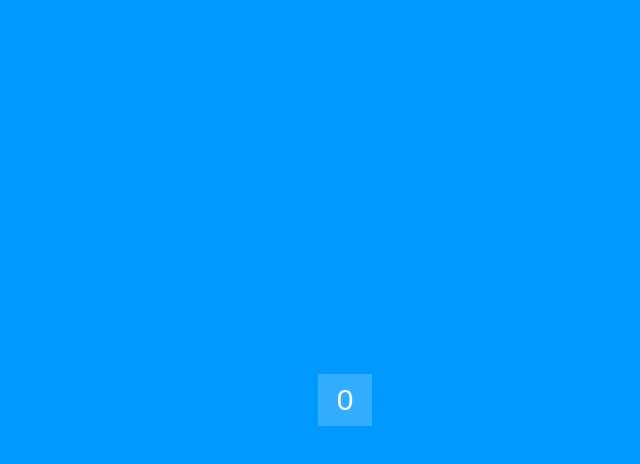
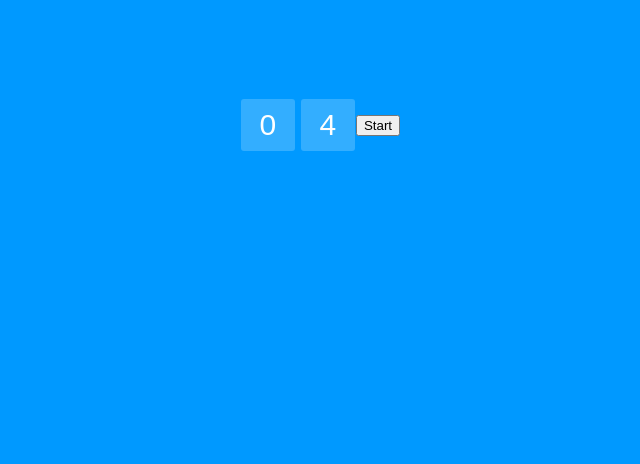
Before and after one commit to thewalczi/count-down, a React app: page / in a window 1280 px wide. Shown: the whole page, without its empty margins (322-962 px from the left). Built offline with nearby package versions, Linux system fonts and the light colour scheme.

Commit message:
programmed counter

```diff
--- /dev/null
+++ b/src/components/ActionButton.js
@@ -0,0 +1,12 @@
+import React from "react";
+
+class ActionButton extends React.Component {
+
+    render() {
+        return (
+            <button onClick={this.props.startCount}>Start</button>
+        )
+    }
+}
+
+export default ActionButton;
--- a/src/components/Counter.js
+++ b/src/components/Counter.js
@@ -1,13 +1,114 @@
 import React from "react";
 import ReactDOM from "react-dom";
 import TimeUnit from "./TimeUnit";
+// import ActionButton from "./ActionButton";
 import style from "../css/style.scss";
 
+// const unitsMap = ['minutes', 'seconds'];
+
+let countDown
+
 class Counter extends React.Component {
+
+    constructor() {
+        super();
+
+        this.state = {
+            seconds: 4,
+            minutes: 0
+        };
+
+        this.handleStartCount = this.handleStartCount.bind(this)
+    }
+
+    handleIncreaseSeconds = () => {
+        this.setState((prevState, props) => ({
+            seconds: ++prevState.seconds
+        }));
+    };
+
+    handleDecreaseSeconds = () => {
+        this.setState((prevState, props) => ({
+            seconds: --prevState.seconds
+        }));
+    };
+
+    handleChangeSeconds = (event) => {
+        this.setState({
+            seconds: this.state.seconds = event.target.value
+        });
+    };
+
+    handleIncreaseMinutes = () => {
+        this.setState((prevState, props) => ({
+            minutes: ++prevState.minutes
+        }));
+    };
+
+    handleDecreaseMinutes = () => {
+        this.setState((prevState, props) => ({
+            minutes: --prevState.minutes
+        }));
+    };
+
+    handleChangeMinutes = (event) => {
+        this.setState({
+            minutes: this.state.minutes = event.target.value
+        });
+    };
+
+
+
+    handleStartCount = () => {
+        countDown = setInterval(function() {
+            if (this.state.minutes >= 0) {
+                this.setState({
+                    seconds: --this.state.seconds
+                });
+
+            }
+        }.bind(this), 1000);
+    }
+
+    componentDidUpdate() {
+
+        if (this.state.seconds < 0 && this.state.minutes >= 0) {
+            this.setState({
+                seconds: 59,
+                minutes: --this.state.minutes
+            });
+        } else if (this.state.seconds > 59) {
+            this.setState({
+                seconds: 0
+            });
+
+        } else if (this.state.minutes == 0 && this.state.seconds <= 0) {
+            clearInterval(countDown);
+            alert('end');
+        }
+    }
+
+
     render() {
+
         return (
             <div className="counter-wrapper">
-            	<TimeUnit />
+
+            <TimeUnit
+            key={1}
+            unit={this.state.minutes}
+            addTime={this.handleIncreaseMinutes}
+            subTime={this.handleDecreaseMinutes}
+            editTime={this.handleChangeMinutes} />
+
+            <TimeUnit
+            key={0}
+            unit={this.state.seconds}
+            addTime={this.handleIncreaseSeconds}
+            subTime={this.handleDecreaseSeconds}
+            editTime={this.handleChangeSeconds} />
+
+            <button onClick={this.handleStartCount}>Start</button>
 
             </div>
         );
--- a/src/components/TimeUnit.js
+++ b/src/components/TimeUnit.js
@@ -2,55 +2,59 @@ import React from "react";
 import ReactDOM from "react-dom";
 import PropTypes from "prop-types";
 
+const BtnContext = React.createContext({});
+const BtnProvider = BtnContext.Provider;
+const BtnConsumer = BtnContext.Consumer;
+
+
 class TimeUnit extends React.Component {
 
-    constructor() {
-        super();
-        this.state = {
-            unit: 0
-        };
+    constructor(props) {
+        super(props);
+    // this.state = {
+    //     unit: 0
+    // };
     }
 
-    handleIncrease = () => {
+    // handleIncrease = () => {
 
-        this.setState((prevState, props) => ({
-            unit: ++prevState.unit
-        }));
-    };
+    //     this.setState((prevState, props) => ({
+    //         unit: ++prevState.unit
+    //     }));
+    // };
 
-    handleDecrease = () => {
+    // handleDecrease = () => {
 
-        this.setState((prevState, props) => ({
-            unit: --prevState.unit
-        }));
-    };
+    //     this.setState((prevState, props) => ({
+    //         unit: --prevState.unit
+    //     }));
+    // };
 
-    handleChangeValue = (event) => {
-        this.setState({
-            unit: this.state.unit = event.target.value
-        });
+    // handleChangeValue = (event) => {
+    //     this.setState({
+    //         unit: this.state.unit = event.target.value
+    //     });
+    // };
 
-    };
-
-    componentDidUpdate() {
-        if (this.state.unit < 0) {
-            this.setState({
-                unit: 59
-            });
-        } else if (this.state.unit > 59) {
-            this.setState({
-                unit: 0
-            });
-        }
-        console.log(this.state.unit);
-    }
+    // componentDidUpdate() {
+    //     if (this.state.unit < 0) {
+    //         this.setState({
+    //             unit: 59
+    //         });
+    //     } else if (this.state.unit > 59) {
+    //         this.setState({
+    //             unit: 0
+    //         });
+    //     }
+    //     console.log(this.state.unit);
+    // }
 
     render() {
         return (
             <div className="unit">
-                <button className="plus" onClick={this.handleIncrease}>+</button>
-                <input type="number" className="unit-counter counter" onChange={this.handleChangeValue} value={ this.state.unit } />
-                <button className="minus" onClick={this.handleDecrease}>-</button>
+                <button className="plus" onClick={this.props.addTime}>+</button>
+                <input type="number" className="unit-counter counter" onChange={this.props.editTime} value={ this.props.unit } />
+                <button className="minus" onClick={this.props.subTime}>-</button>
             </div>
         );
     }
--- a/src/css/style.scss
+++ b/src/css/style.scss
@@ -16,18 +16,18 @@ body {
 }
 
 .counter-wrapper {
-	position: absolute;
-	top: 50%;
-	left: 50%;
-	right: 50%;
-	margin: 0 auto;
-	transform: translateY(-50%);
 	width: auto;
+	height: 250px;
+	display: flex;
+	justify-content: center;
+	align-items: center;
+}
 
-}
 .unit {
 	width: 50px;
 	text-align: center;
+	flex: 0 0 auto;
+	padding: 0 5px;
 
 	.plus,
 	.minus {
@@ -58,6 +58,7 @@ body {
 		border: none;
 		text-align: center;
 		font-size: 30px;
+		border-radius: 3px;
 
 		&[type=number] {
 			&::-webkit-inner-spin-button,
```
